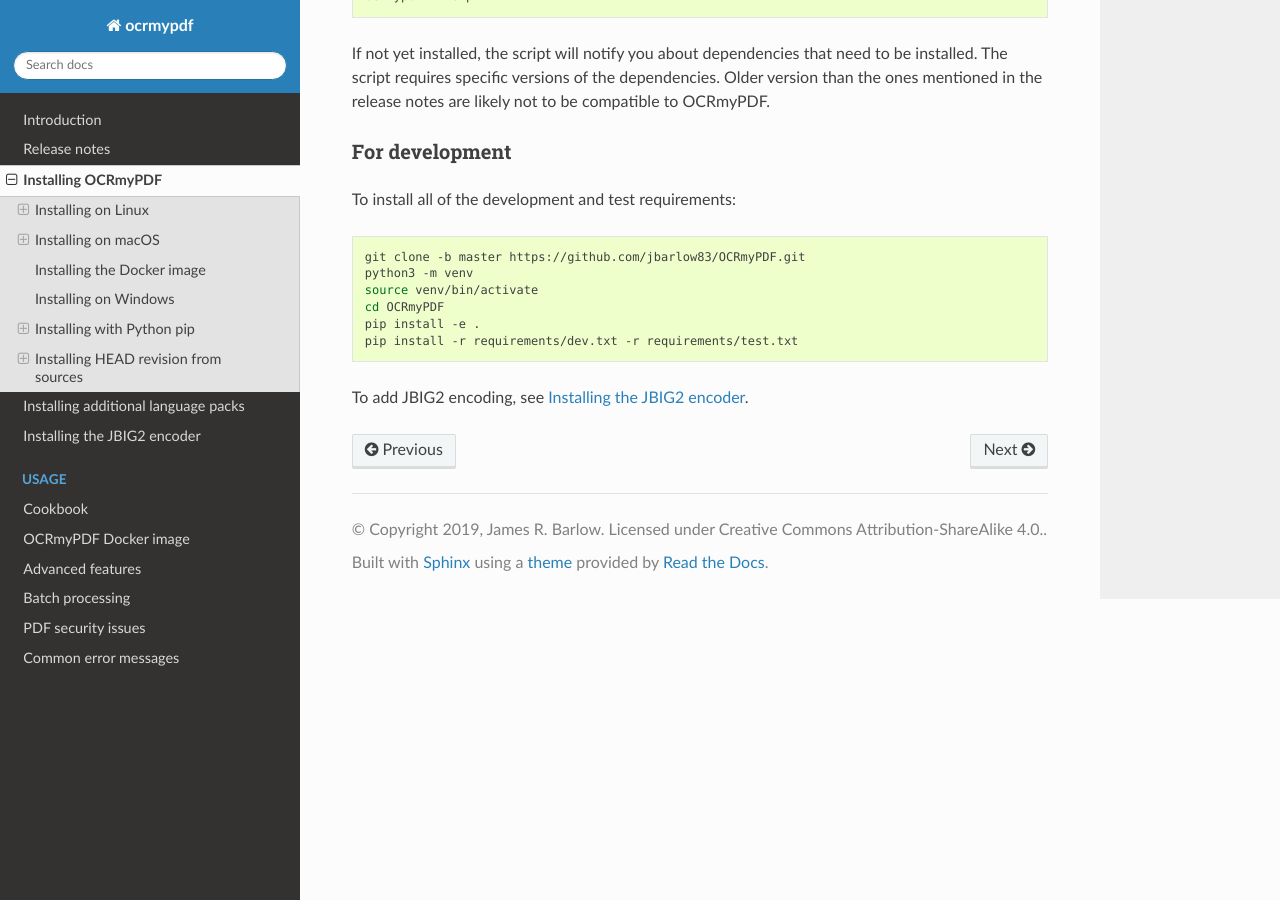
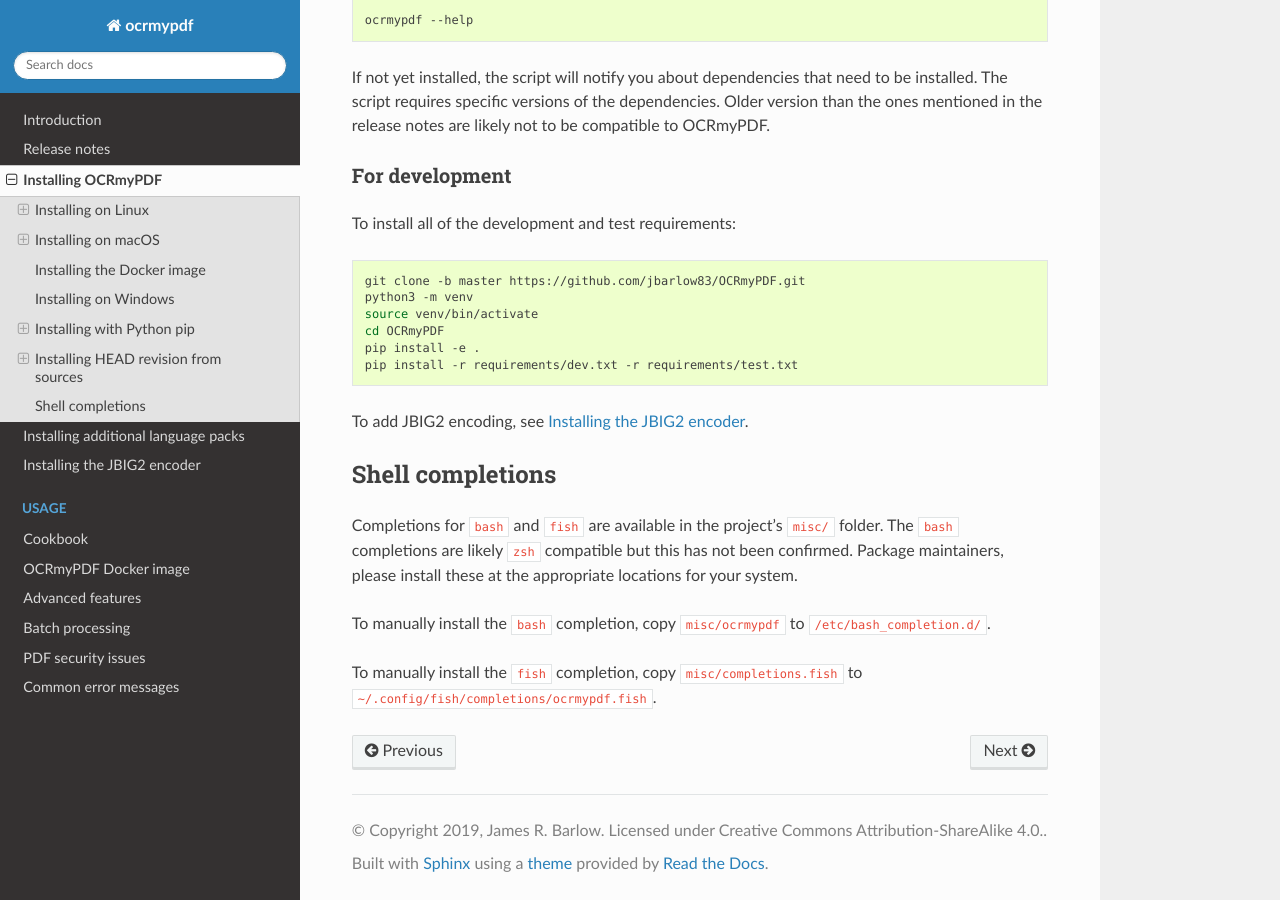
Before and after one commit to Felix-Brandstetter/Projektpraktikum-Realisierung-innovativer-Dienste, a Sphinx documentation site: the page built from docs/installation.rst, in a window 1280 px wide and 900 px high, scrolled down 9911 px. Built offline with Sphinx 7.4.7 and the Read the Docs theme 2.0.0, drawn with Linux system fonts in a browser that asks for light colours.

Commit message:
docs: mention completions

```diff
--- a/docs/installation.rst
+++ b/docs/installation.rst
@@ -490,3 +490,16 @@
     pip install -r requirements/dev.txt -r requirements/test.txt
 
 To add JBIG2 encoding, see :ref:`jbig2`.
+
+Shell completions
+-----------------
+
+Completions for ``bash`` and ``fish`` are available in the project's ``misc/`` folder.
+The ``bash`` completions are likely ``zsh`` compatible but this has not been confirmed.
+Package maintainers, please install these at the appropriate locations for your system.
+
+To manually install the ``bash`` completion, copy ``misc/ocrmypdf`` to
+``/etc/bash_completion.d/``.
+
+To manually install the ``fish`` completion, copy ``misc/completions.fish`` to
+``~/.config/fish/completions/ocrmypdf.fish``.
```
Also changed, not shown: .pre-commit-config.yaml.
